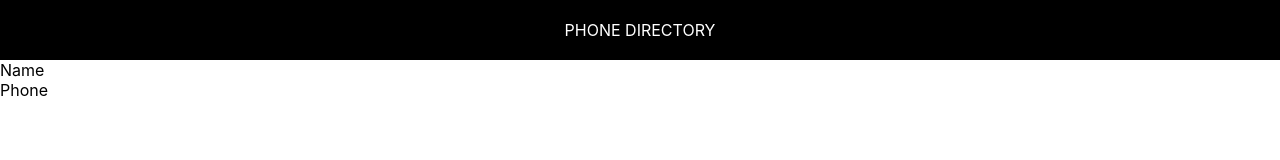
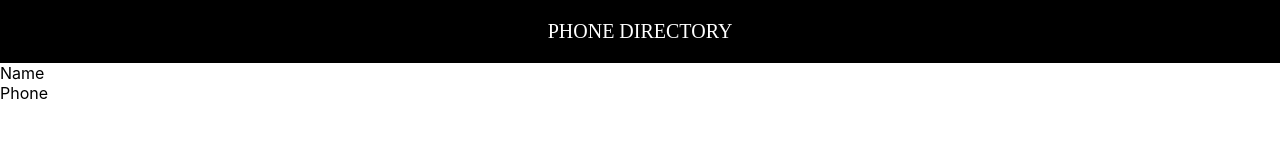
Before and after one commit to narendra-gowda/phone-directory, a React (Create React App) app: page / in a window 1280 px wide. Shown: the top 160 px of the page. Built offline with nearby package versions, Linux system fonts and the light colour scheme.

Commit message:
Added additional styling to Header

```diff
--- a/src/Header.css
+++ b/src/Header.css
@@ -4,4 +4,7 @@
   color: white;
   text-transform: uppercase;
   padding: 20px;
+  font-family: serif;
+  font-weight: 500;
+  font-size: 20px;
 }
```
